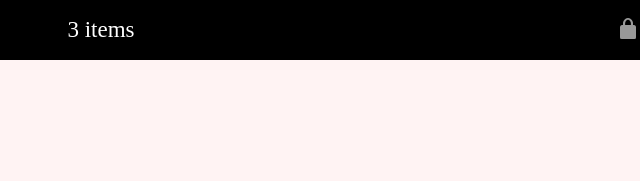
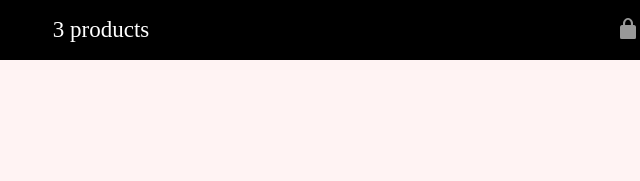
Before and after one commit to Snehadas2005/ShopVerse, a plain HTML site: page checkout.html in a window 1280 px wide. Shown: the top 181 px of the page, 554-1194 px from the left. Drawn offline with Linux system fonts and the light colour scheme.

Commit message:
changes made in cartQuantity

```diff
--- a/checkout.html
+++ b/checkout.html
@@ -25,7 +25,7 @@
 
         <div class="checkout-header-middle-section">
           <a class="return-to-home-link js-return-to-home-link"
-            href="shopverse.html">2 items</a>
+            href="shopverse.html"></a>
         </div>
 
         <div class="checkout-header-right-section">
--- a/data/cart.js
+++ b/data/cart.js
@@ -1,4 +1,6 @@
-//import { resetCart } from '../data/cart.js';  //USE IT ONLY WHEN THE CHECKOUT PAGE ISN'T WORKING
+//import { resetCart } from '../data/cart.js';
+
+// removecart(); //USE IT ONLY WHEN THE CHECKOUT PAGE ISN'T WORKING
 
 export let cart = JSON.parse(localStorage.getItem('cart'));
 
--- a/scripts/checkout.js
+++ b/scripts/checkout.js
@@ -10,7 +10,6 @@ cart.forEach((cartItem) => {
   let matchingProduct = products.find((product) =>
     product && product.id === productId
   );
-
 
   cartSummaryHTML += `
     <div class="cart-item-container
@@ -115,14 +114,13 @@ document.querySelectorAll('.js-delete-link')
     });
   });
 
+
 function updateCartQuantity() {
   const cartQuantity = calculateCartQuantity();
 
-  console.log('Cart Quantity:', cartQuantity);
+  document.querySelector('.js-return-to-home-link')
+    .innerHTML = `${cartQuantity} products`;
 
-
-  document.querySelector('.js-return-to-home-link')
-    .innerHTML = `${cartQuantity} items`;
 }
 
 updateCartQuantity();
```
Also changed, not shown: scripts/shopverse.js (+4 -6 lines).
